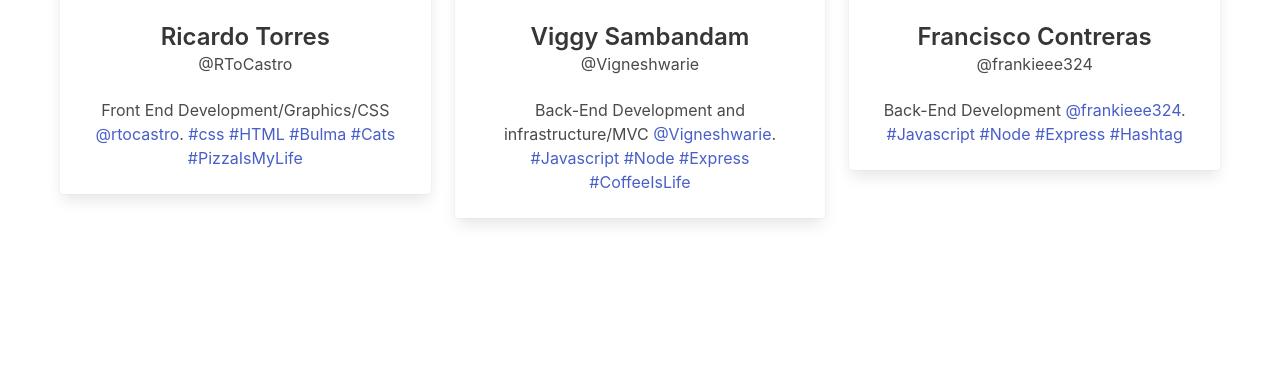
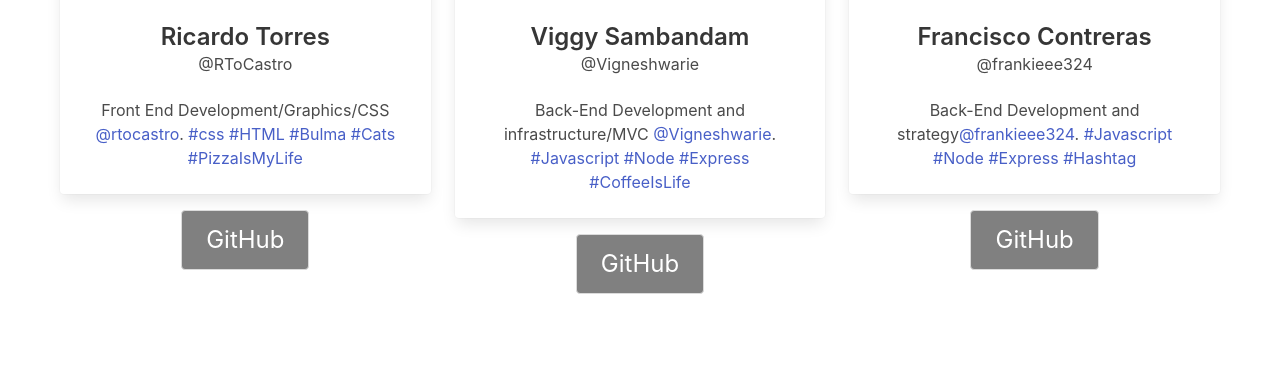
Before and after one commit to Vigneshwarie/munchMonitor, a Node server app: template views/dev.handlebars in a window 1280 px wide. Shown: the part 1118-1488 px from the top of the page. Before the commit the page ends 1342 px from the top, so only its background shows below. Run offline with Node 20, Linux system fonts and the light colour scheme; the template is opened without the code that fills it, so the values that code supplies are empty; some libraries are stand-ins or nearby versions.

Commit message:
updated/modified dev handlebars added links/pic

```diff
--- a/public/styles/styles.css
+++ b/public/styles/styles.css
@@ -85,3 +85,18 @@ body {
     max-width: 700px;
     max-height: 900px;
   }
+
+  #gitbutton {
+    background-color: gray;
+    color: white;
+  }
+
+  .devtitle {
+    align-items: center;
+    justify-content: center;
+  }
+
+  .maintitle {
+    max-width: 400px;
+    max-height: 400px;
+  }
--- a/views/dev.handlebars
+++ b/views/dev.handlebars
@@ -1,6 +1,4 @@
- </section>
-
-    <img src="./images/devtitle.png" class="m-6">
+    <img src="./images/devtitle.png" class="devtitle m-6">
 
     <div class="block"></div>
 
@@ -10,7 +8,7 @@
                 <div class="card">
                     <div class="card-image">
                         <figure class="image is-4by3">
-                        <img src="https://bulma.io/images/placeholders/1280x960.png" alt="Placeholder image">
+                            <img src="./images/devRICK.png" alt="Placeholder image">
                         </figure>
                     </div>
                     <div class="card-content">
@@ -28,6 +26,10 @@
                         </div>
                     </div>
                 </div>
+                <a href="https://github.com/rtocastro">
+                    <button class="button m-4 is-large" id="gitbutton">
+                        <span>GitHub</span>
+                    </button></a>
             </div>
 
 
@@ -54,8 +56,11 @@
                         </div>
                     </div>
                 </div>
+                <a href="https://github.com/Vigneshwarie">
+                    <button class="button m-4 is-large" id="gitbutton">
+                        <span>GitHub</span>
+                    </button></a>
             </div>
-
 
             <div class="column is-one-third">
                 <div class="card">
@@ -74,15 +79,15 @@
                         </div>
 
                         <div class="content">
-                        Back-End Development <a>@frankieee324</a>.
+                            Back-End Development and strategy<a>@frankieee324</a>.
                             <a href="#">#Javascript #Node #Express</a> <a href="#">#Hashtag</a>
                             <br>
                         </div>
                     </div>
                 </div>
+                <a href="https://github.com/frankieee324">
+                    <button class="button m-4 is-large" id="gitbutton">
+                        <span>GitHub</span>
+                    </button></a>
             </div>
         </div>
-    </section>
-
-</body>
-<script src="./js/script.js"></script>
```
Also changed, not shown: public/dev.html (+15 -4 lines), public/images/devRICK.png (added). Lines whose indentation alone changed are shown as unchanged.
